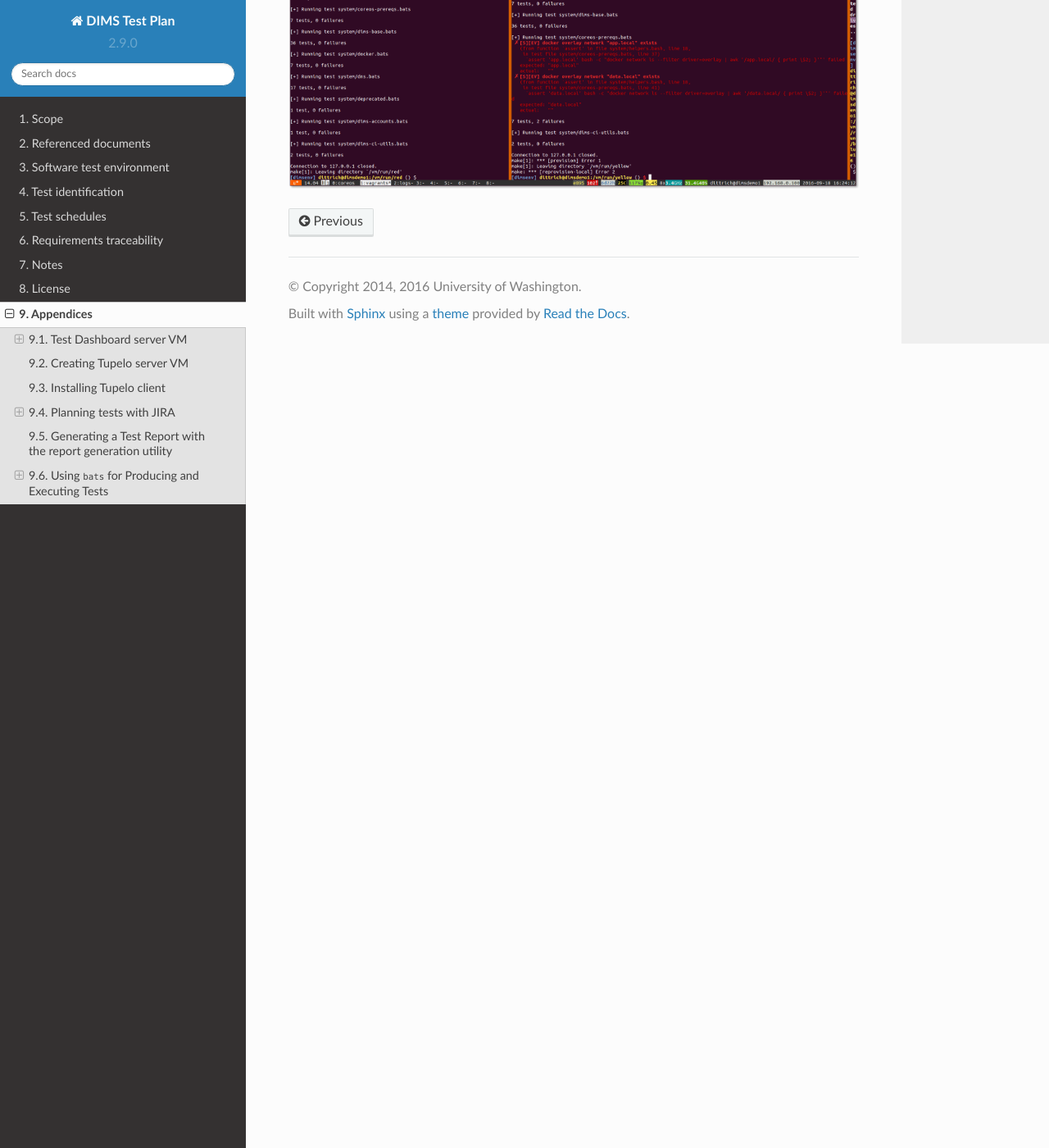
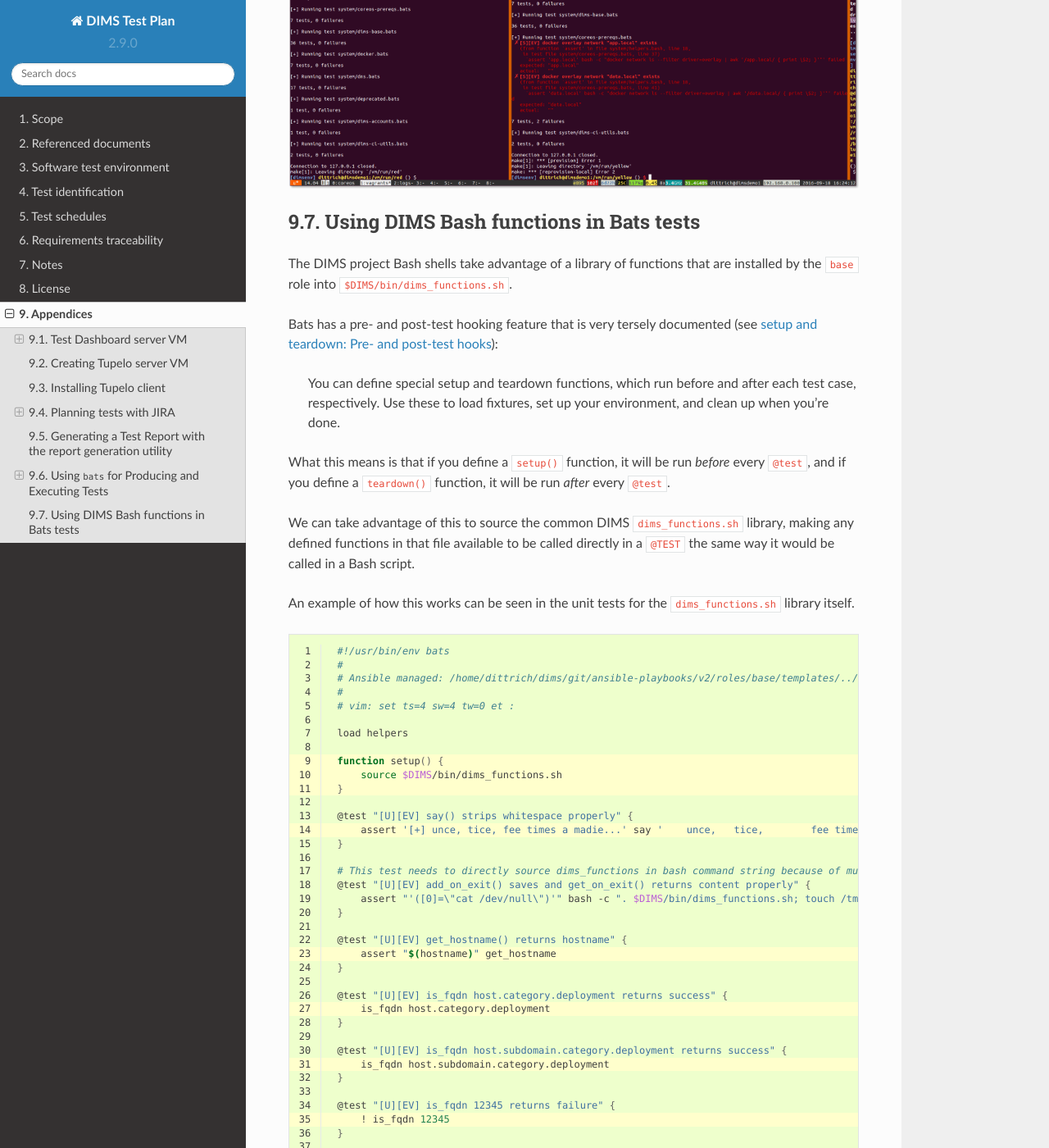
Before and after one commit to uw-dims/dims-tp, a Sphinx documentation site: the page built from docs/source/appendices.rst, in a window 1280 px wide and 1400 px high, scrolled down 26395 px. Shown: the whole window at 82% size. Built offline with Sphinx 7.4.7 and the Read the Docs theme 2.0.0, drawn with Linux system fonts in a browser that asks for light colours; some of the changed text lies outside the part shown.

Commit message:
Add description of using setup() for sourcing library functions

```diff
--- a/docs/source/appendices.rst
+++ b/docs/source/appendices.rst
@@ -1350,3 +1350,114 @@
     :width: 100%
 
 ..
+
+
+Using DIMS Bash functions in Bats tests
+---------------------------------------
+
+The DIMS project Bash shells take advantage of a library of functions
+that are installed by the ``base`` role into ``$DIMS/bin/dims_functions.sh``.
+
+Bats has a pre- and post-test hooking feature that is very tersely documented
+(see `setup and teardown: Pre- and post-test hooks`_):
+
+    You can define special setup and teardown functions, which run before and
+    after each test case, respectively. Use these to load fixtures, set up your
+    environment, and clean up when you're done.
+
+
+What this means is that if you define a ``setup()`` function, it will be run
+*before* every ``@test``, and if you define a ``teardown()`` function, it will
+be run *after* every ``@test``.
+
+.. _setup and teardown\: Pre- and post-test hooks: https://github.com/sstephenson/bats#setup-and-teardown-pre--and-post-test-hooks
+
+We can take advantage of this to source the common DIMS ``dims_functions.sh``
+library, making any defined functions in that file available to be called
+directly in a ``@TEST`` the same way it would be called in a Bash script.
+
+An example of how this works can be seen in the
+unit tests for the ``dims_functions.sh`` library itself.
+
+.. code-block:: bash
+   :emphasize-lines: 9-11,14,23,27,31,35,39,43,47,51,55,59,63
+   :linenos:
+
+    #!/usr/bin/env bats
+    #
+    # Ansible managed: /home/dittrich/dims/git/ansible-playbooks/v2/roles/base/templates/../templates/tests/./unit/dims-functions.bats.j2 modified on 2016-10-01 13:50:49 by dittrich on dimsdemo1 [ansible-playbooks v1.3.33]
+    #
+    # vim: set ts=4 sw=4 tw=0 et :
+
+    load helpers
+
+    function setup() {
+        source $DIMS/bin/dims_functions.sh
+    }
+
+    @test "[U][EV] say() strips whitespace properly" {
+        assert '[+] unce, tice, fee times a madie...' say '    unce,   tice,        fee times a madie...      '
+    }
+
+    # This test needs to directly source dims_functions in bash command string because of multi-command structure.
+    @test "[U][EV] add_on_exit() saves and get_on_exit() returns content properly" {
+        assert "'([0]=\"cat /dev/null\")'" bash -c ". $DIMS/bin/dims_functions.sh; touch /tmp/foo; add_on_exit cat /dev/null; get_on_exit"
+    }
+
+    @test "[U][EV] get_hostname() returns hostname" {
+        assert "$(hostname)" get_hostname
+    }
+
+    @test "[U][EV] is_fqdn host.category.deployment returns success" {
+        is_fqdn host.category.deployment
+    }
+
+    @test "[U][EV] is_fqdn host.subdomain.category.deployment returns success" {
+        is_fqdn host.subdomain.category.deployment
+    }
+
+    @test "[U][EV] is_fqdn 12345 returns failure" {
+        ! is_fqdn 12345
+    }
+
+    @test "[U][EV] parse_fqdn host.category.deployment returns 'host category deployment'" {
+        assert "host category deployment" parse_fqdn host.category.deployment
+    }
+
+    @test "[U][EV] get_deployment_from_fqdn host.category.deployment returns 'deployment'" {
+        assert "deployment" get_deployment_from_fqdn host.category.deployment
+    }
+
+    @test "[U][EV] get_category_from_fqdn host.category.deployment returns 'category'" {
+        assert "category" get_category_from_fqdn host.category.deployment
+    }
+
+    @test "[U][EV] get_hostname_from_fqdn host.category.deployment returns 'host'" {
+        assert "host" get_hostname_from_fqdn host.category.deployment
+    }
+
+    @test "[U][EV] plural_s returns 's' for 0" {
+        assert "s" plural_s 0
+    }
+
+    @test "[U][EV] plural_s returns '' for 1" {
+        assert "" plural_s 1
+    }
+
+    @test "[U][EV] plural_s returns 's' for 2" {
+        assert "s" plural_s 2
+    }
+
+..
+
+.. attention::
+
+    Note that there is one test, shown on lines 17 through 20, that has multiple
+    commands separated by semicolons. That compound command sequence needs to be
+    run as a single command string using ``bash -c``, which means it is going
+    to be run as a new sub-process to the ``assert`` command line. Sourcing
+    the functions in the outer shell does not make them available in the sub-process,
+    so that command string must itself also source the ``dims_functions.sh`` library
+    in order to have the functions defined at that level.
+
+..
```
